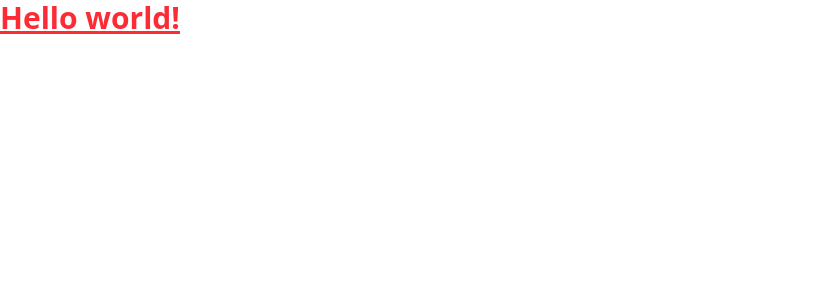
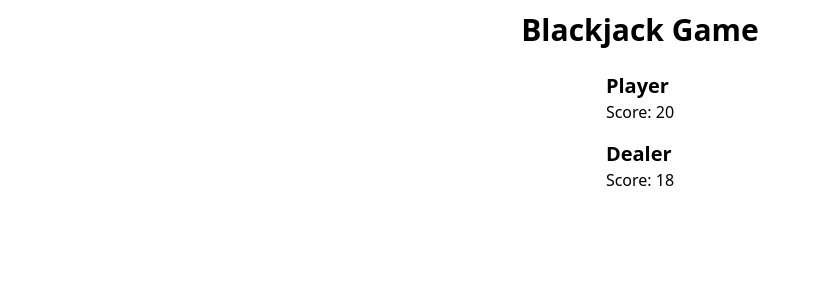
Before and after one commit to nikolakenjic/blackjack-game, a React (Vite) app: page / in a window 1280 px wide. Shown: the top 300 px of the page, without its empty margins (0-821 px from the left). Built offline with nearby package versions, Linux system fonts and the light colour scheme.

Commit message:
initial ui

```diff
--- a/src/App.tsx
+++ b/src/App.tsx
@@ -1,10 +1,35 @@
+import { useEffect, useState } from 'react';
+import { startNewGame } from './gameLogic/gameController';
+import type { Player } from './gameLogic/gameState';
+
 function App() {
+  const [player, setPlayer] = useState<Player | null>(null);
+  const [dealer, setDealer] = useState<Player | null>(null);
+
+  useEffect(() => {
+    const { player, dealer } = startNewGame();
+    setPlayer(player);
+    setDealer(dealer);
+  }, []);
+
+  if (!player || !dealer) return <h1>Loading...</h1>;
+
   return (
-    <>
-      <h1 className="text-3xl font-bold underline text-red-500">
-        Hello world!
+    <div className="p4 flex justify-center items-center flex-col">
+      <h1 className="font-bold text-3xl mb-6 text-center mt-3">
+        Blackjack Game
       </h1>
-    </>
+
+      <div className="mb-4">
+        <h2 className="text-xl font-semibold">Player</h2>
+        <p>Score: {player.score}</p>
+      </div>
+
+      <div>
+        <h2 className="text-xl font-semibold">Dealer</h2>
+        <p>Score: {dealer.score}</p>
+      </div>
+    </div>
   );
 }
 
```
